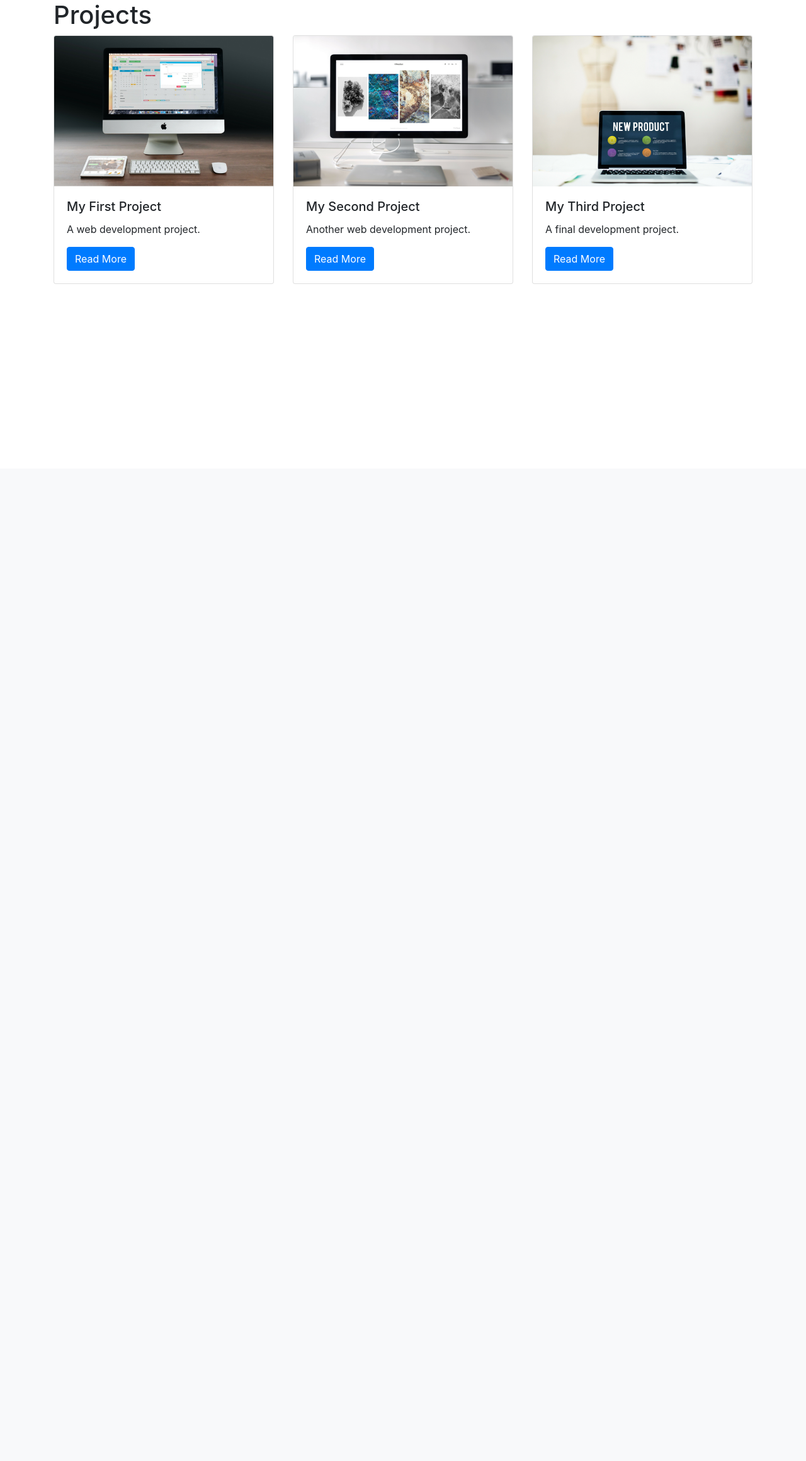
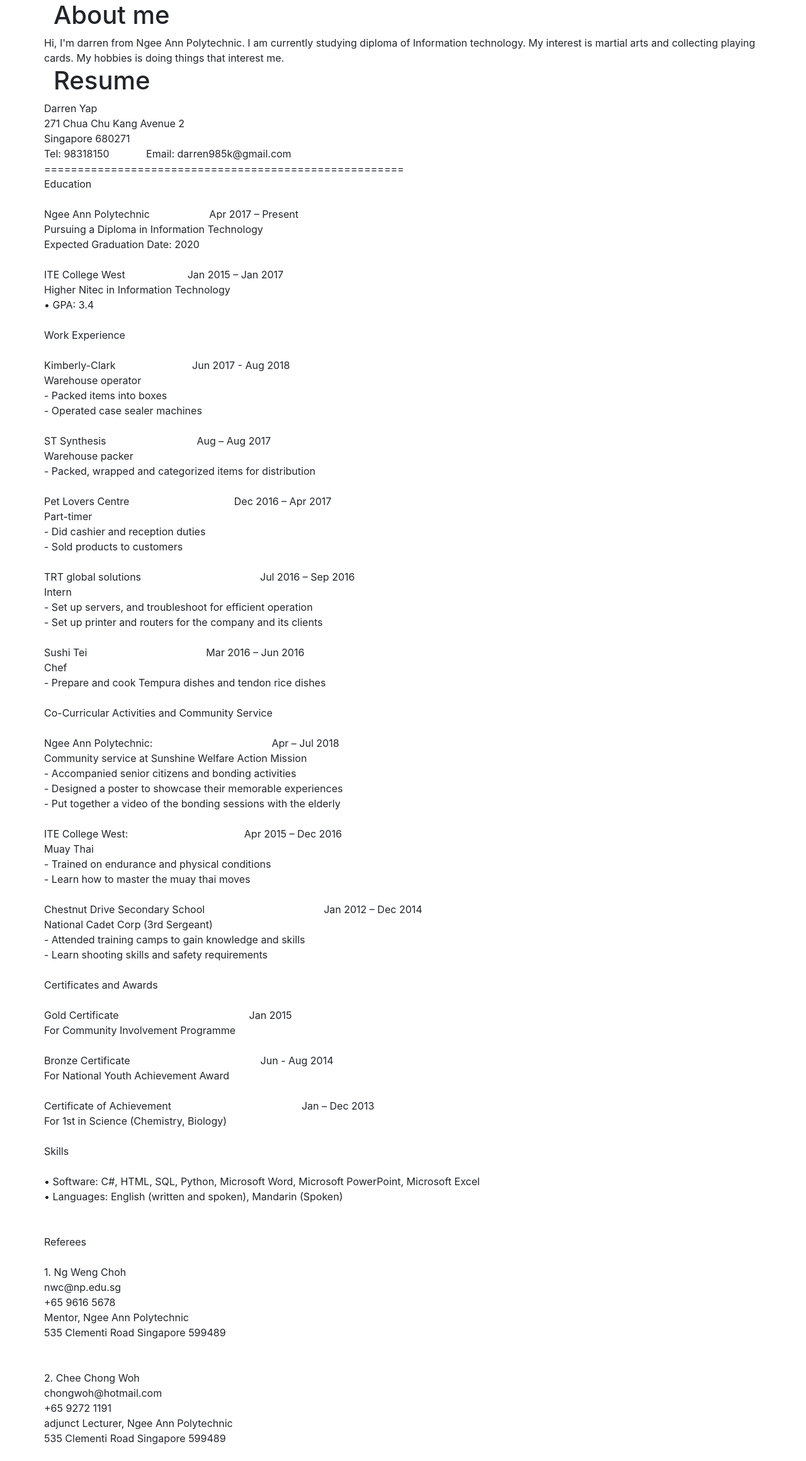
Before and after one commit to DarrenYapZW/Exercise4, a Django app: page /projects/ in a window 1280 px wide. Shown: the part 56-2376 px from the top of the page at 63% size. Before the commit the page ends 507 px from the top, so only its background shows below. Run offline with Django 3.2, Linux system fonts and the light colour scheme; data comes from the database, SQL or seed files in the repository; both versions use the stored data as it was after the commit; some libraries are stand-ins or nearby versions.

Commit message:
Add files via upload

```diff
--- a/portfolio/projects/templates/project_index.html
+++ b/portfolio/projects/templates/project_index.html
@@ -1,22 +1,101 @@
 {% extends "base.html" %}
 {% load static %}
 {% block page_content %}
-<h1>Projects</h1>
+<h1>About me</h1>
 <div class="row">
-{% for project in projects %}
-    <div class="col-md-4">
-        <div class="card mb-2">
-            <img class="card-img-top" src="{% static project.image %}">
-            <div class="card-body">
-                <h5 class="card-title">{{ project.title }}</h5>
-                <p class="card-text">{{ project.description }}</p>
-                <a href="{% url 'project_detail' project.pk %}"
-                   class="btn btn-primary">
-                    Read More
-                </a>
-            </div>
-        </div>
-    </div>
-    {% endfor %}
+Hi, I'm darren from Ngee Ann Polytechnic. I am currently studying diploma of Information technology. My interest is martial arts and collecting playing cards. My hobbies is doing things that interest me.
+</div>
+<h1>Resume</h1>
+<div class="row">
+Darren Yap<br>
+271 Chua Chu Kang Avenue 2<br>
+Singapore 680271<br>
+Tel: 98318150 &nbsp;&nbsp;&nbsp;&nbsp;&nbsp;&nbsp;&nbsp;&nbsp;&nbsp;&nbsp;&nbsp; Email: darren985k@gmail.com<br>
+======================================================<br>
+Education<br>
+<br>
+Ngee Ann Polytechnic &nbsp;&nbsp;&nbsp;&nbsp;&nbsp;&nbsp;&nbsp;&nbsp;&nbsp;&nbsp;&nbsp;&nbsp;&nbsp;&nbsp;&nbsp;&nbsp;&nbsp;&nbsp;&nbsp;&nbsp;Apr 2017 – Present<br>
+Pursuing a Diploma in Information Technology<br>
+Expected Graduation Date: 2020<br>
+<br>
+ITE College West &nbsp;&nbsp;&nbsp;&nbsp;&nbsp;&nbsp;&nbsp;&nbsp;&nbsp;&nbsp;&nbsp;&nbsp;&nbsp;&nbsp;&nbsp;&nbsp;&nbsp;&nbsp;&nbsp;&nbsp; Jan 2015 – Jan 2017<br>
+Higher Nitec in Information Technology<br>
+•	GPA: 3.4<br>
+<br>
+Work Experience<br>
+<br>
+Kimberly-Clark &nbsp;&nbsp;&nbsp;&nbsp;&nbsp;&nbsp;&nbsp;&nbsp;&nbsp;&nbsp;&nbsp;&nbsp;&nbsp;&nbsp;&nbsp;&nbsp;&nbsp;&nbsp;&nbsp;&nbsp;&nbsp;&nbsp;&nbsp;&nbsp;&nbsp; Jun 2017 - Aug 2018<br>
+Warehouse operator<br>
+-	Packed items into boxes<br>
+-	Operated case sealer machines<br>
+<br>
+ST Synthesis &nbsp;&nbsp;&nbsp;&nbsp;&nbsp;&nbsp;&nbsp;&nbsp;&nbsp;&nbsp;&nbsp;&nbsp;&nbsp;&nbsp;&nbsp;&nbsp;&nbsp;&nbsp;&nbsp;&nbsp;&nbsp;&nbsp;&nbsp;&nbsp;&nbsp;&nbsp;&nbsp;&nbsp;&nbsp;&nbsp; Aug – Aug 2017<br>
+Warehouse packer<br>
+-	Packed, wrapped and categorized items for distribution<br>
+<br>
+Pet Lovers Centre &nbsp;&nbsp;&nbsp;&nbsp;&nbsp;&nbsp;&nbsp;&nbsp;&nbsp;&nbsp;&nbsp;&nbsp;&nbsp;&nbsp;&nbsp;&nbsp;&nbsp;&nbsp;&nbsp;&nbsp;&nbsp;&nbsp;&nbsp;&nbsp;&nbsp;&nbsp;&nbsp;&nbsp;&nbsp;&nbsp;&nbsp;&nbsp;&nbsp;&nbsp;&nbsp;&nbsp;Dec 2016 – Apr 2017<br>
+Part-timer<br>
+-	Did cashier and reception duties<br>
+-	Sold products to customers<br>
+<br>
+TRT global solutions &nbsp;&nbsp;&nbsp;&nbsp;&nbsp;&nbsp;&nbsp;&nbsp;&nbsp;&nbsp;&nbsp;&nbsp;&nbsp;&nbsp;&nbsp;&nbsp;&nbsp;&nbsp;&nbsp;&nbsp;&nbsp;&nbsp;&nbsp;&nbsp;&nbsp;&nbsp;&nbsp;&nbsp;&nbsp;&nbsp;&nbsp;&nbsp;&nbsp;&nbsp;&nbsp;&nbsp;&nbsp;&nbsp;&nbsp;&nbsp; Jul 2016 – Sep 2016<br>
+Intern<br>
+-	Set up servers, and troubleshoot for efficient operation<br>
+-	Set up printer and routers for the company and its clients<br>
+<br>
+Sushi Tei &nbsp;&nbsp;&nbsp;&nbsp;&nbsp;&nbsp;&nbsp;&nbsp;&nbsp;&nbsp;&nbsp;&nbsp;&nbsp;&nbsp;&nbsp;&nbsp;&nbsp;&nbsp;&nbsp;&nbsp;&nbsp;&nbsp;&nbsp;&nbsp;&nbsp;&nbsp;&nbsp;&nbsp;&nbsp;&nbsp;&nbsp;&nbsp;&nbsp;&nbsp;&nbsp;&nbsp;&nbsp;&nbsp;&nbsp;&nbsp; Mar 2016 – Jun 2016<br>
+Chef<br>
+-	Prepare and cook Tempura dishes and tendon rice dishes<br>
+<br>
+Co-Curricular Activities and Community Service<br>
+<br>
+Ngee Ann Polytechnic: &nbsp;&nbsp;&nbsp;&nbsp;&nbsp;&nbsp;&nbsp;&nbsp;&nbsp;&nbsp;&nbsp;&nbsp;&nbsp;&nbsp;&nbsp;&nbsp;&nbsp;&nbsp;&nbsp;&nbsp;&nbsp;&nbsp;&nbsp;&nbsp;&nbsp;&nbsp;&nbsp;&nbsp;&nbsp;&nbsp;&nbsp;&nbsp;&nbsp;&nbsp;&nbsp;&nbsp;&nbsp;&nbsp;&nbsp;&nbsp; Apr – Jul 2018<br>
+Community service at Sunshine Welfare Action Mission<br>
+-	Accompanied senior citizens and bonding activities<br>
+-	Designed a poster to showcase their memorable experiences<br>
+-	Put together a video of the bonding sessions with the elderly<br>
+<br>
+ITE College West: &nbsp;&nbsp;&nbsp;&nbsp;&nbsp;&nbsp;&nbsp;&nbsp;&nbsp;&nbsp;&nbsp;&nbsp;&nbsp;&nbsp;&nbsp;&nbsp;&nbsp;&nbsp;&nbsp;&nbsp;&nbsp;&nbsp;&nbsp;&nbsp;&nbsp;&nbsp;&nbsp;&nbsp;&nbsp;&nbsp;&nbsp;&nbsp;&nbsp;&nbsp;&nbsp;&nbsp;&nbsp;&nbsp;&nbsp;&nbsp;Apr 2015 – Dec 2016<br>
+Muay Thai<br>
+-	Trained on endurance and physical conditions<br>
+-	Learn how to master the muay thai moves<br>
+<br>
+Chestnut Drive Secondary School &nbsp;&nbsp;&nbsp;&nbsp;&nbsp;&nbsp;&nbsp;&nbsp;&nbsp;&nbsp;&nbsp;&nbsp;&nbsp;&nbsp;&nbsp;&nbsp;&nbsp;&nbsp;&nbsp;&nbsp;&nbsp;&nbsp;&nbsp;&nbsp;&nbsp;&nbsp;&nbsp;&nbsp;&nbsp;&nbsp;&nbsp;&nbsp;&nbsp;&nbsp;&nbsp;&nbsp;&nbsp;&nbsp;&nbsp;&nbsp; Jan 2012 – Dec 2014<br>
+National Cadet Corp (3rd Sergeant)<br>
+-	Attended training camps to gain knowledge and skills<br>
+-	Learn shooting skills and safety requirements<br>
+<br>
+Certificates and Awards<br>
+<br>
+Gold Certificate &nbsp;&nbsp;&nbsp;&nbsp;&nbsp;&nbsp;&nbsp;&nbsp;&nbsp;&nbsp;&nbsp;&nbsp;&nbsp;&nbsp;&nbsp;&nbsp;&nbsp;&nbsp;&nbsp;&nbsp;&nbsp;&nbsp;&nbsp;&nbsp;&nbsp;&nbsp;&nbsp;&nbsp;&nbsp;&nbsp;&nbsp;&nbsp;&nbsp;&nbsp;&nbsp;&nbsp;&nbsp;&nbsp;&nbsp;&nbsp;&nbsp;&nbsp;&nbsp;&nbsp;&nbsp;Jan 2015<br>
+For Community Involvement Programme<br>
+<br>
+Bronze Certificate &nbsp;&nbsp;&nbsp;&nbsp;&nbsp;&nbsp;&nbsp;&nbsp;&nbsp;&nbsp;&nbsp;&nbsp;&nbsp;&nbsp;&nbsp;&nbsp;&nbsp;&nbsp;&nbsp;&nbsp;&nbsp;&nbsp;&nbsp;&nbsp;&nbsp;&nbsp;&nbsp;&nbsp;&nbsp;&nbsp;&nbsp;&nbsp;&nbsp;&nbsp;&nbsp;&nbsp;&nbsp;&nbsp;&nbsp;&nbsp;&nbsp;&nbsp;&nbsp;&nbsp;&nbsp;Jun - Aug 2014<br>
+For National Youth Achievement Award<br>
+<br>
+Certificate of Achievement &nbsp;&nbsp;&nbsp;&nbsp;&nbsp;&nbsp;&nbsp;&nbsp;&nbsp;&nbsp;&nbsp;&nbsp;&nbsp;&nbsp;&nbsp;&nbsp;&nbsp;&nbsp;&nbsp;&nbsp;&nbsp;&nbsp;&nbsp;&nbsp;&nbsp;&nbsp;&nbsp;&nbsp;&nbsp;&nbsp;&nbsp;&nbsp;&nbsp;&nbsp;&nbsp;&nbsp;&nbsp;&nbsp;&nbsp;&nbsp;&nbsp;&nbsp;&nbsp;&nbsp;&nbsp;Jan – Dec 2013<br>
+For 1st in Science (Chemistry, Biology)<br>
+<br>
+Skills<br>
+<br>
+•	Software: C#, HTML, SQL, Python, Microsoft Word, Microsoft PowerPoint, Microsoft Excel<br>
+•	Languages: English (written and spoken), Mandarin (Spoken)<br>
+<br>
+<br>
+Referees<br>
+<br>
+1.	Ng Weng Choh<br>
+nwc@np.edu.sg<br>
++65 9616 5678<br>
+Mentor, Ngee Ann Polytechnic<br>
+535 Clementi Road Singapore 599489<br>
+<br>
+<br>
+2.	Chee Chong Woh<br>
+chongwoh@hotmail.com<br>
++65 9272 1191<br>
+adjunct Lecturer, Ngee Ann Polytechnic<br>
+535 Clementi Road Singapore 599489<br>
+<br>
 </div>
 {% endblock %}
```
Also changed, not shown: portfolio/db.sqlite3.
